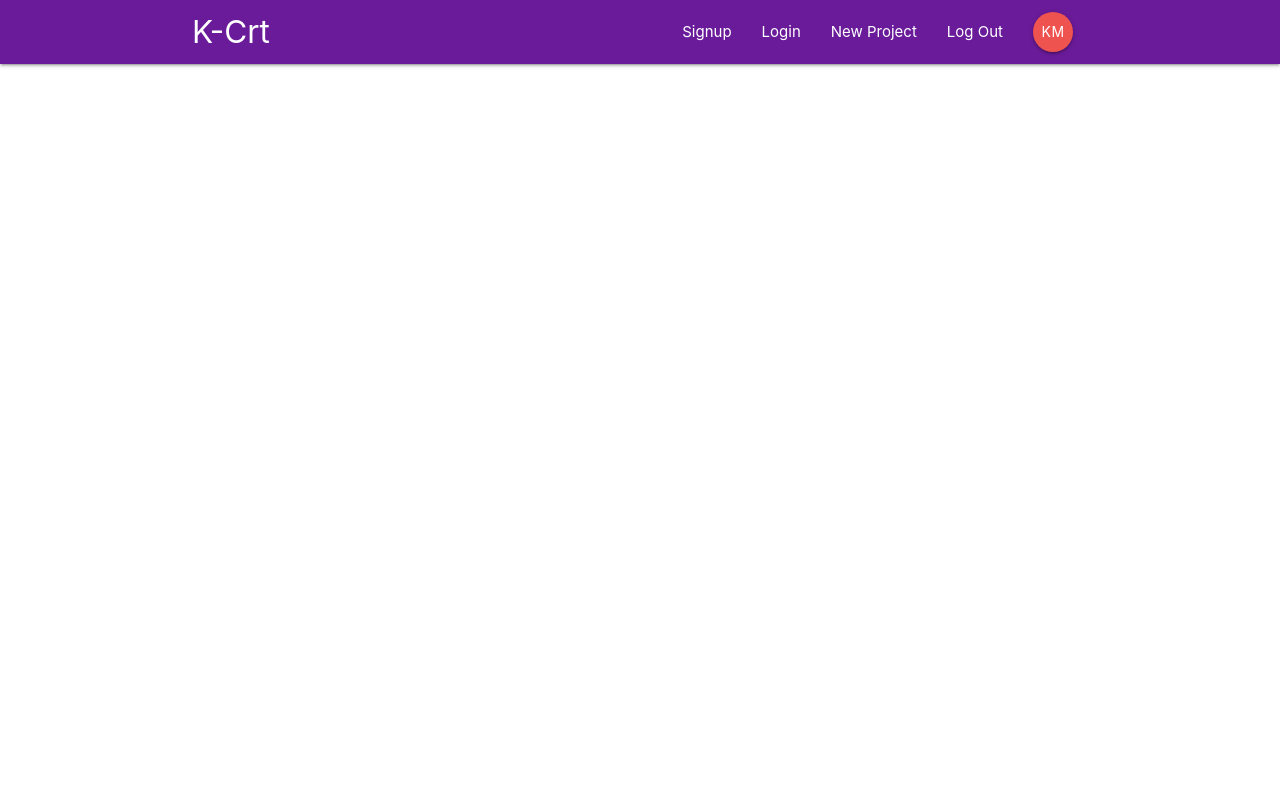
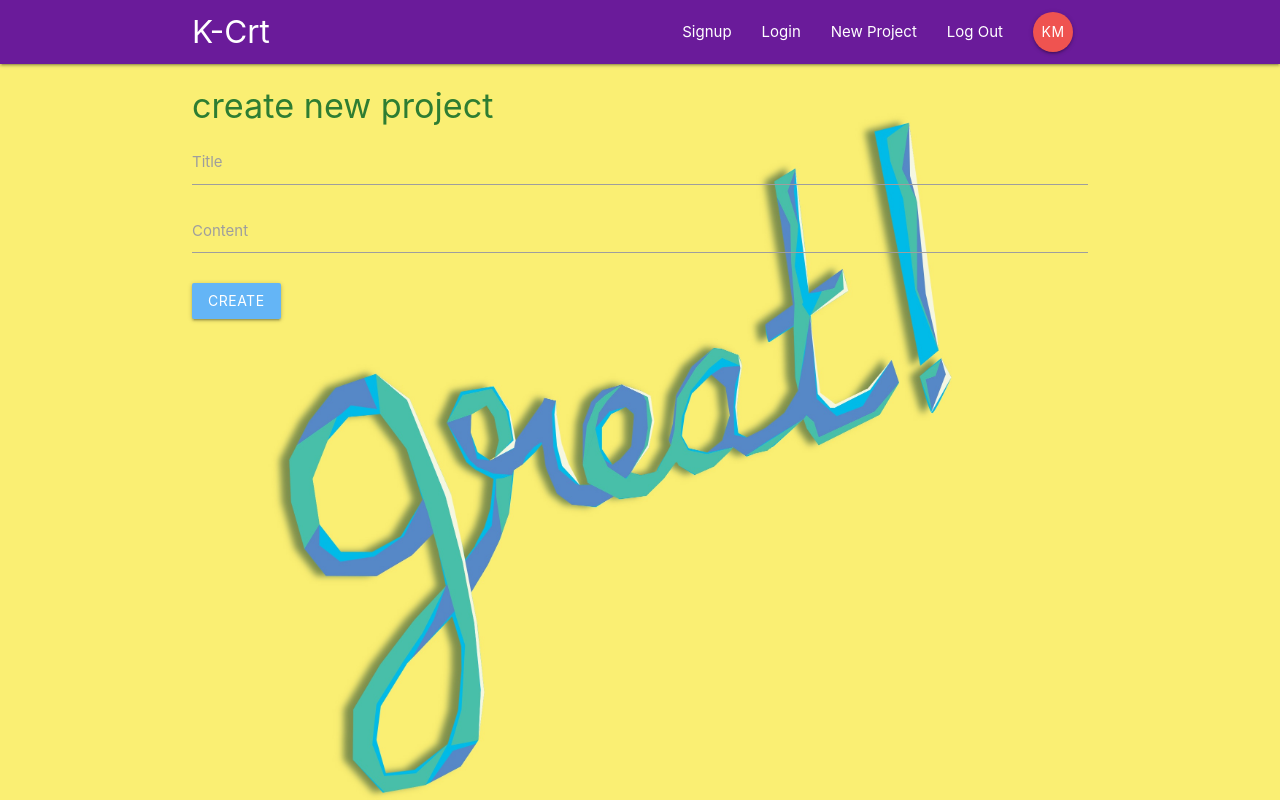
Before and after one commit to kenmugy/react-redux-firebase--, a React (Create React App) app: page /create in a window 1280 px wide. Built offline with nearby package versions, Linux system fonts and the light colour scheme.

Commit message:
added background image style

```diff
--- a/src/App.js
+++ b/src/App.js
@@ -2,7 +2,7 @@ import React from 'react';
 import { BrowserRouter as Router, Switch, Route } from 'react-router-dom';
 import { Navbar } from './components/Layout';
 import Dashboard from './components/Dashboard';
-import { ProjectDetails } from './components/projects';
+import { ProjectDetails, CreateProject } from './components/projects';
 import { SignIn, SignUp } from './components/Auth';
 
 function App() {
@@ -23,6 +23,9 @@ function App() {
           <Route path='/signup'>
             <SignUp />
           </Route>
+          <Route path='/create'>
+            <CreateProject />
+          </Route>
         </Switch>
       </>
     </Router>
--- a/src/components/auth/SignIn.js
+++ b/src/components/auth/SignIn.js
@@ -16,7 +16,7 @@ const SignIn = () => {
   };
   return (
     <div className='container'>
-      <form onSubmit={handleSubmit} className='white'>
+      <form onSubmit={handleSubmit}>
         <h5 className='green-text text-darken-3'>Sign In</h5>
         <div className='input-field'>
           <label htmlFor='email'>Email</label>
--- a/src/components/auth/SignUp.js
+++ b/src/components/auth/SignUp.js
@@ -20,7 +20,7 @@ const SignUp = () => {
   };
   return (
     <div className='container'>
-      <form onSubmit={handleSubmit} className='white'>
+      <form onSubmit={handleSubmit}>
         <h5 className='green-text text-darken-3'>Sign Up</h5>
         <div className='input-field'>
           <label htmlFor='email'>Email</label>
--- a/src/components/layout/SignedInLinks.js
+++ b/src/components/layout/SignedInLinks.js
@@ -6,7 +6,7 @@ function SignedInLinks() {
     <div>
       <ul className='right'>
         <li>
-          <NavLink to='/'>New Project</NavLink>
+          <NavLink to='/create'>New Project</NavLink>
         </li>
         <li>
           <NavLink to='/'>Log Out</NavLink>
--- a/src/components/projects/CreateProject.js
+++ b/src/components/projects/CreateProject.js
@@ -1,9 +1,46 @@
-import React from 'react';
+import React, { useState } from 'react';
 
 const CreateProject = () => {
+  const [create, setCreate] = useState({
+    title: '',
+    content: ''
+  });
+
+  const handleSubmit = e => {
+    e.preventDefault();
+    console.log(create);
+    setCreate({
+      title: '',
+      content: ''
+    });
+  };
+
   return (
-    <div>
-      <h1>create project</h1>
+    <div className='container'>
+      <h4 className='green-text text-darken-3'>create new project</h4>
+      <form action='' onSubmit={handleSubmit}>
+        <div className='input-field'>
+          <label htmlFor='title'>Title</label>
+          <input
+            type='text'
+            value={create.title}
+            onChange={e => setCreate({ ...create, title: e.target.value })}
+            id='title'
+          />
+        </div>
+        <div className='input-field'>
+          <label htmlFor='content'>Content</label>
+          <textarea
+            name=''
+            id='content'
+            value={create.content}
+            onChange={e => setCreate({ ...create, content: e.target.value })}
+            className='materialize-textarea'></textarea>
+        </div>
+        <div className='input-field'>
+          <button className='btn blue lighten-2'>Create</button>
+        </div>
+      </form>
     </div>
   );
 };
--- /dev/null
+++ b/src/index.css
@@ -0,0 +1,5 @@
+body {
+  background: url(/images/great.jpg) no-repeat;
+  background-size: 100%;
+  background-position: top;
+}
--- a/src/index.js
+++ b/src/index.js
@@ -3,6 +3,7 @@ import ReactDOM from 'react-dom';
 import App from './App';
 import * as serviceWorker from './serviceWorker';
 import 'materialize-css/dist/css/materialize.min.css';
+import './index.css';
 
 ReactDOM.render(<App />, document.getElementById('root'));
 
```
Also changed, not shown: public/images/flower.jpg (added), public/images/great.jpg (added).
